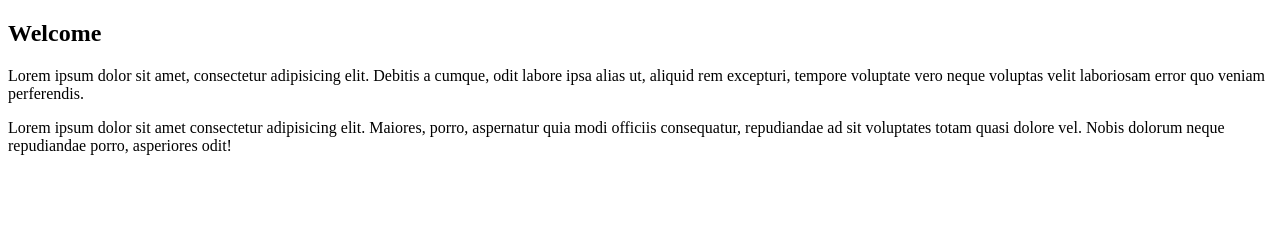
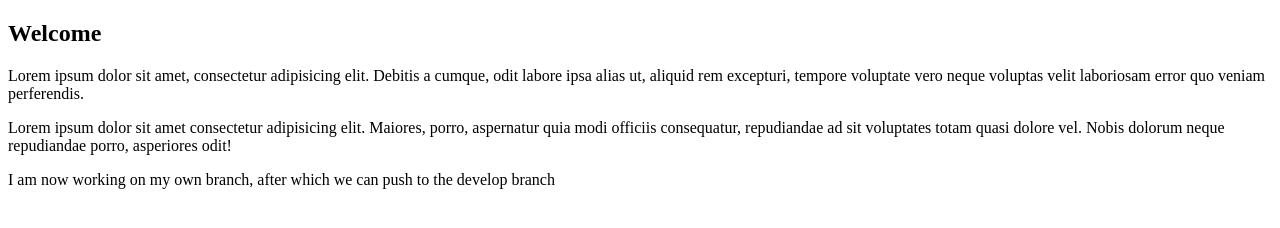
Before and after one commit to IfeomaLinda/PRACTICALS, a plain HTML site: page index.html in a window 1280 px wide. Drawn offline with Linux system fonts and the light colour scheme.

Commit message:
added a new paragraph on my branch

```diff
--- a/index.html
+++ b/index.html
@@ -15,5 +15,9 @@
     <div>
         Lorem ipsum dolor sit amet consectetur adipisicing elit. Maiores, porro, aspernatur quia modi officiis consequatur, repudiandae ad sit voluptates totam quasi dolore vel. Nobis dolorum neque repudiandae porro, asperiores odit!
     </div>
+
+    <p>
+        I am now working on my own branch, after which we can push to the develop branch
+    </p>
 </body>
 </html>
```
